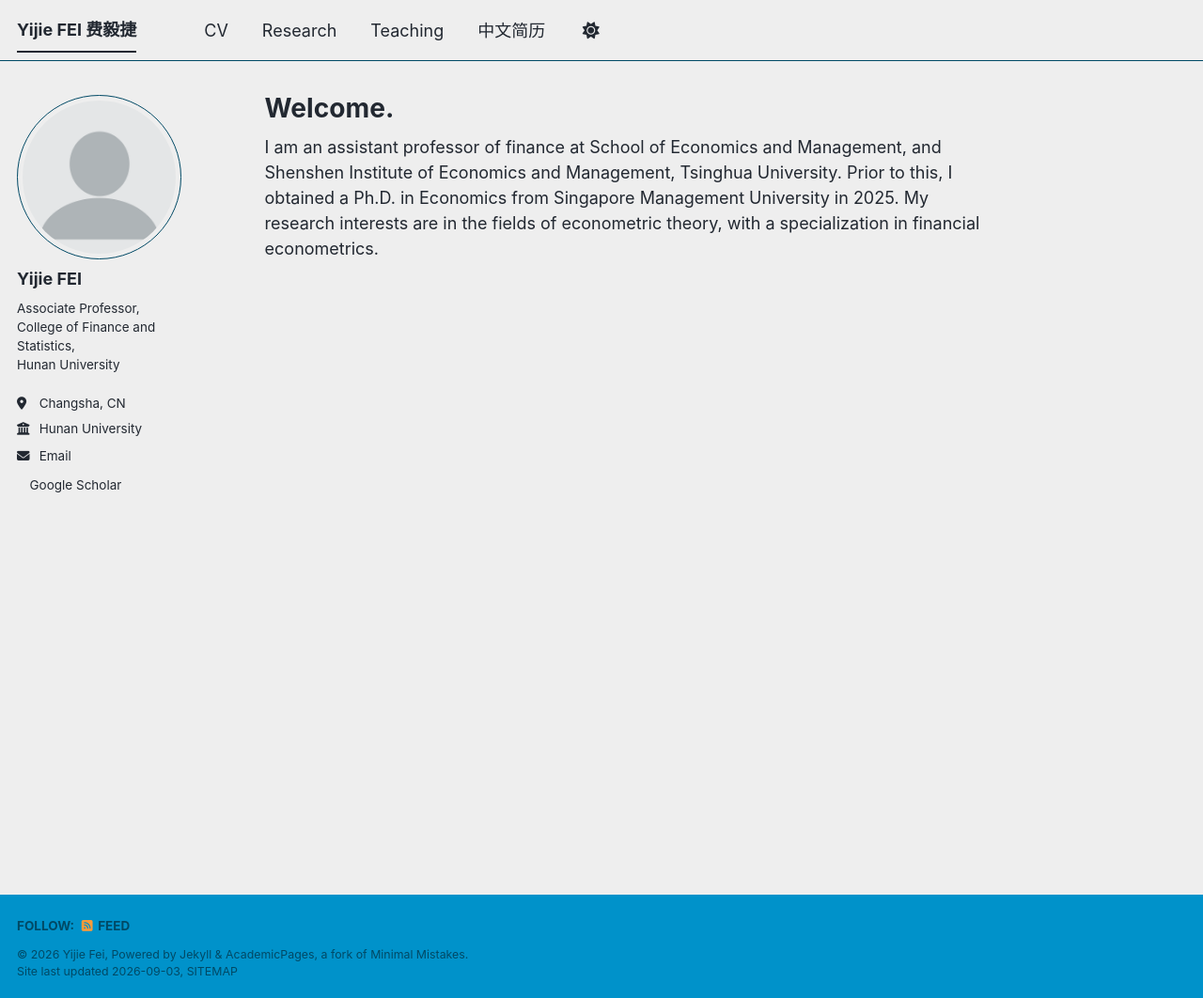
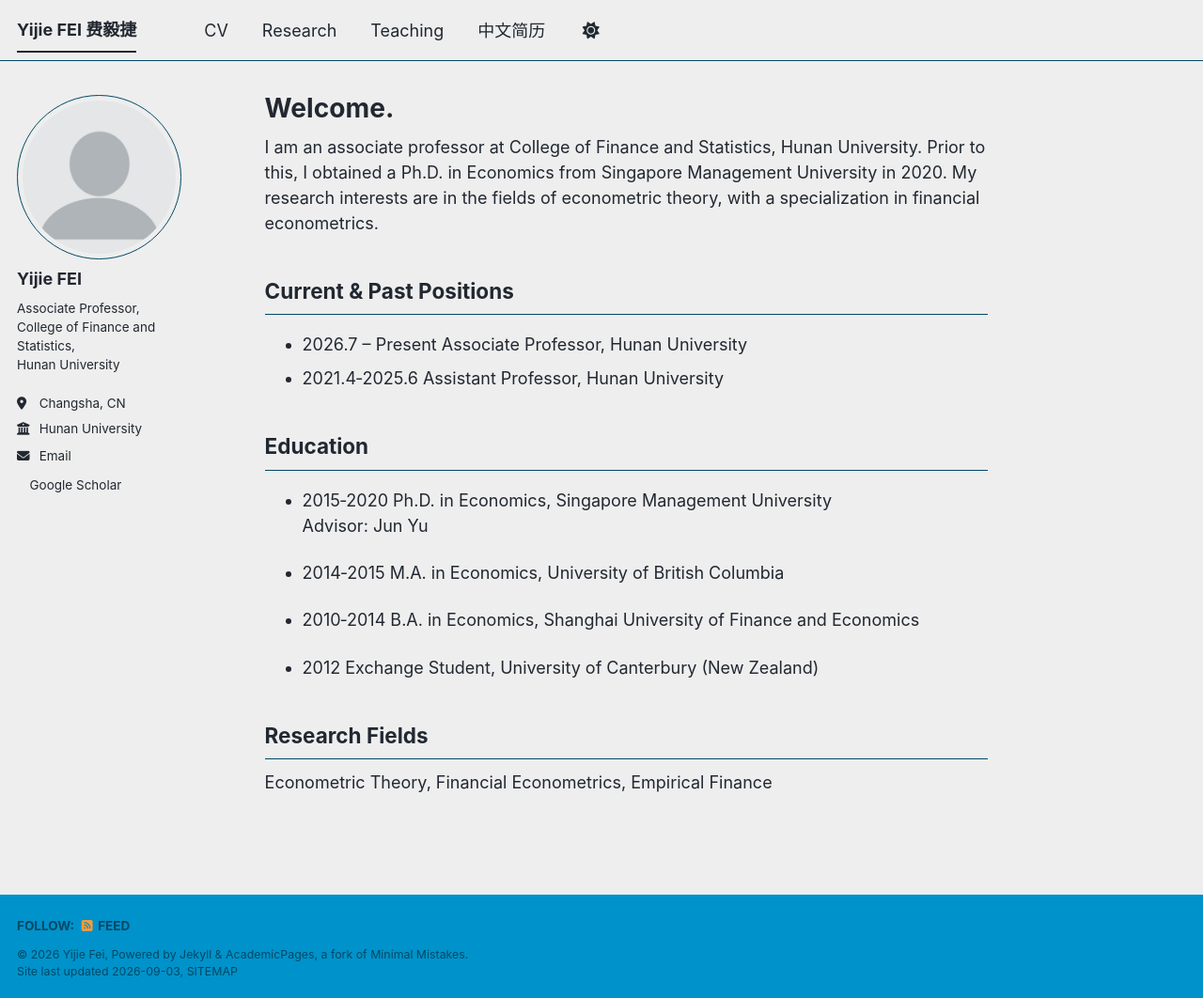
Before and after one commit to yijiefei/yijiefei.github.io, a Jekyll site: the page built from _pages/about.md, in a window 1280 px wide and 1062 px high. Shown: the whole window at 94% size. Built offline with Jekyll 4.4.1, drawn with Linux system fonts in a browser that asks for light colours; a style sheet for code colours, icons or effects is not loaded.

Commit message:
Revise about page with updated qualifications and roles
Updated professional title and added education and position history.

```diff
--- a/_pages/about.md
+++ b/_pages/about.md
@@ -7,4 +7,21 @@ redirect_from:
   - /about.html
 ---
 
-I am an assistant professor of finance at School of Economics and Management, and Shenshen Institute of Economics and Management, Tsinghua University. Prior to this, I obtained a Ph.D. in Economics from Singapore Management University in 2025. My research interests are in the fields of econometric theory, with a specialization in financial econometrics.
+I am an associate professor at College of Finance and Statistics, Hunan University. Prior to this, I obtained a Ph.D. in Economics from Singapore Management University in 2020. My research interests are in the fields of econometric theory, with a specialization in financial econometrics.
+
+## Current & Past Positions
+- 2026.7 – Present Associate Professor, Hunan University
+- 2021.4‑2025.6    Assistant Professor, Hunan University
+
+## Education
+- 2015‑2020 Ph.D. in Economics, Singapore Management University<br>
+Advisor: Jun Yu
+
+- 2014‑2015 M.A. in Economics, University of British Columbia
+
+- 2010‑2014 B.A. in Economics, Shanghai University of Finance and Economics
+
+- 2012 Exchange Student, University of Canterbury (New Zealand)
+
+## Research Fields
+Econometric Theory, Financial Econometrics, Empirical Finance
```
